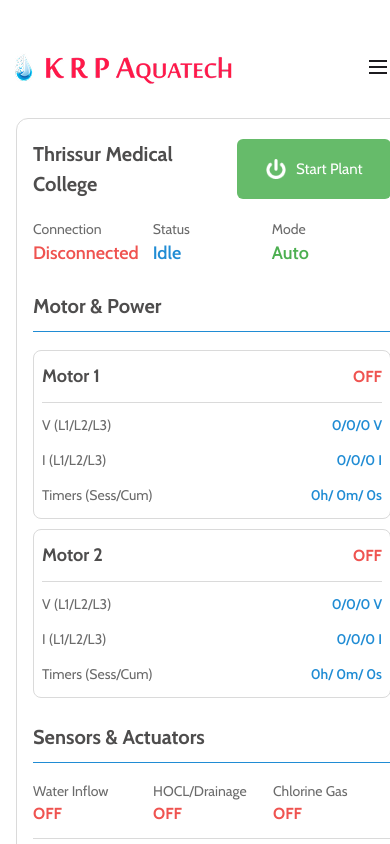
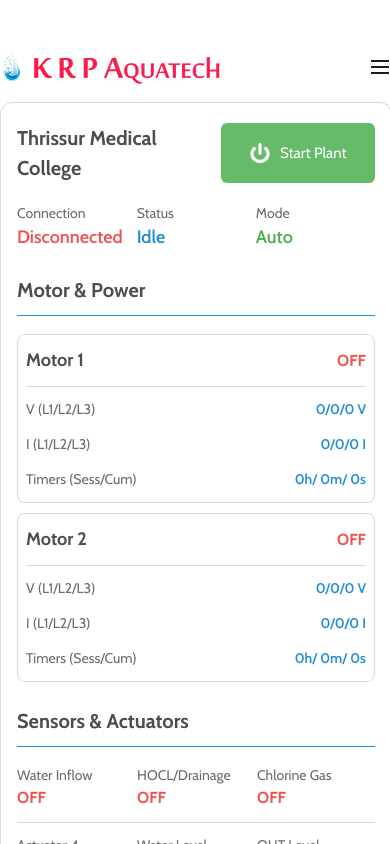
Before and after one commit to abhilashvijayan7/ui-test, a React (Vite) app in the folder hope/: page / in a window 390 px wide. Shown: the top 844 px of the page. Built offline with nearby package versions, Linux system fonts and the light colour scheme.

Commit message:
updated3

```diff
--- a/hope/src/App.jsx
+++ b/hope/src/App.jsx
@@ -87,12 +87,15 @@
       </div>
 
       {/* Main Content */}
-      <div className="max-w-[410px] mx-auto flex-1 w-full lg:max-w-none lg:mx-0">
-        <div className="flex items-center justify-between mt-[40px] mb-[9px] pl-3 lg:hidden">
+      <div className="max-w-[392px] mx-auto">
+
+
+      <div className=" flex-1 w-full lg:max-w-none lg:mx-0">
+        <div className="flex items-center justify-between mt-[40px] mb-[9px] lg:hidden">
           <img src={headImage} alt="" />
           <img src={dehaze} alt="" className="w-[24px] h-[24px]" />
         </div>
-        <div className="right-side flex flex-col gap-6 p-4 items-start lg:flex-row lg:flex-wrap lg:gap-[12px] lg:px-[32px] lg:py-[110px]">
+        <div className="right-side flex flex-col gap-6  items-start lg:flex-row lg:flex-wrap lg:gap-[12px] lg:px-[32px] lg:py-[110px]">
           {/* Plant Sections */}
           {[1, 2, 3].map((_, index) => (
             <div
@@ -253,6 +256,9 @@
           ))}
         </div>
       </div>
+
+      </div>
+
     </div>
   );
 }
```
